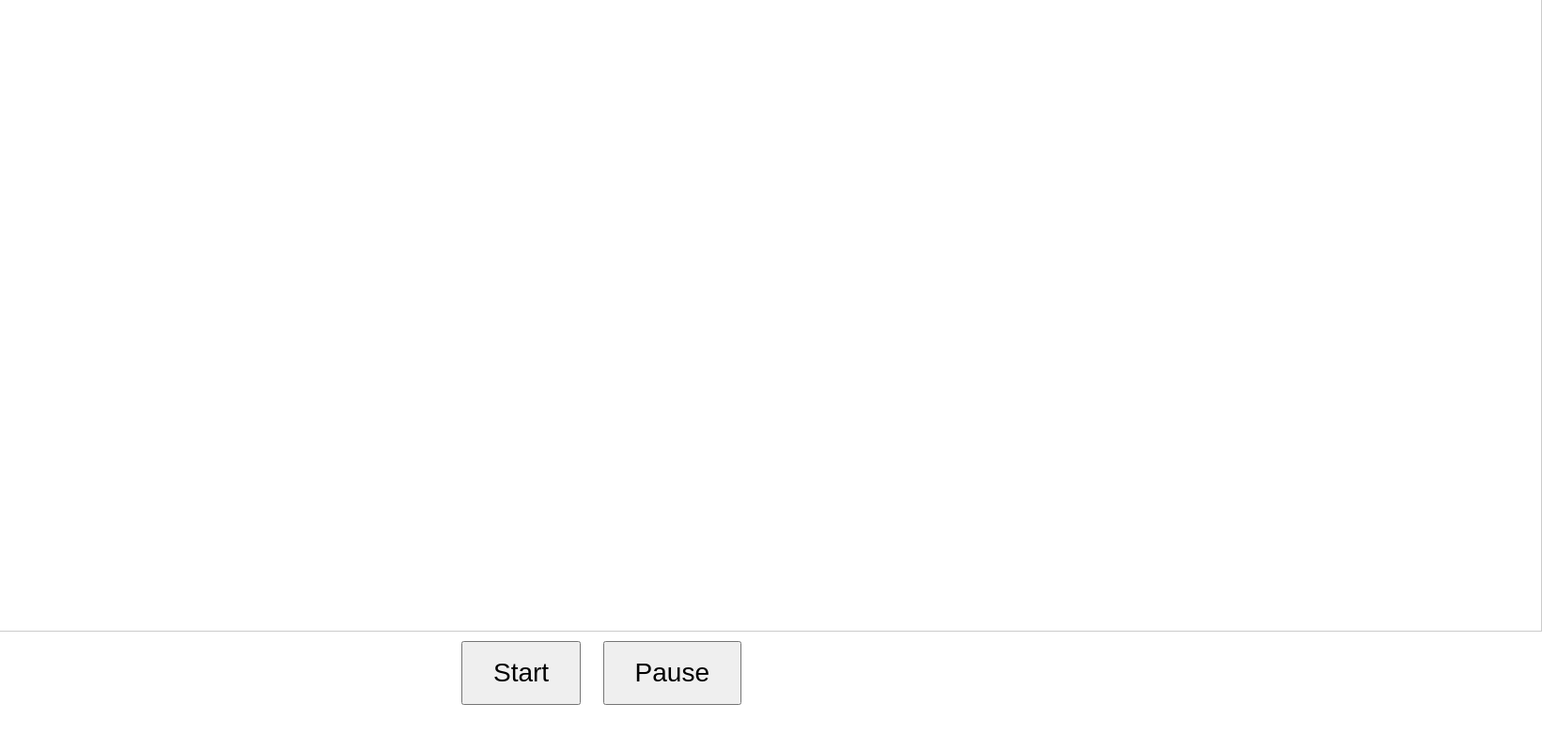
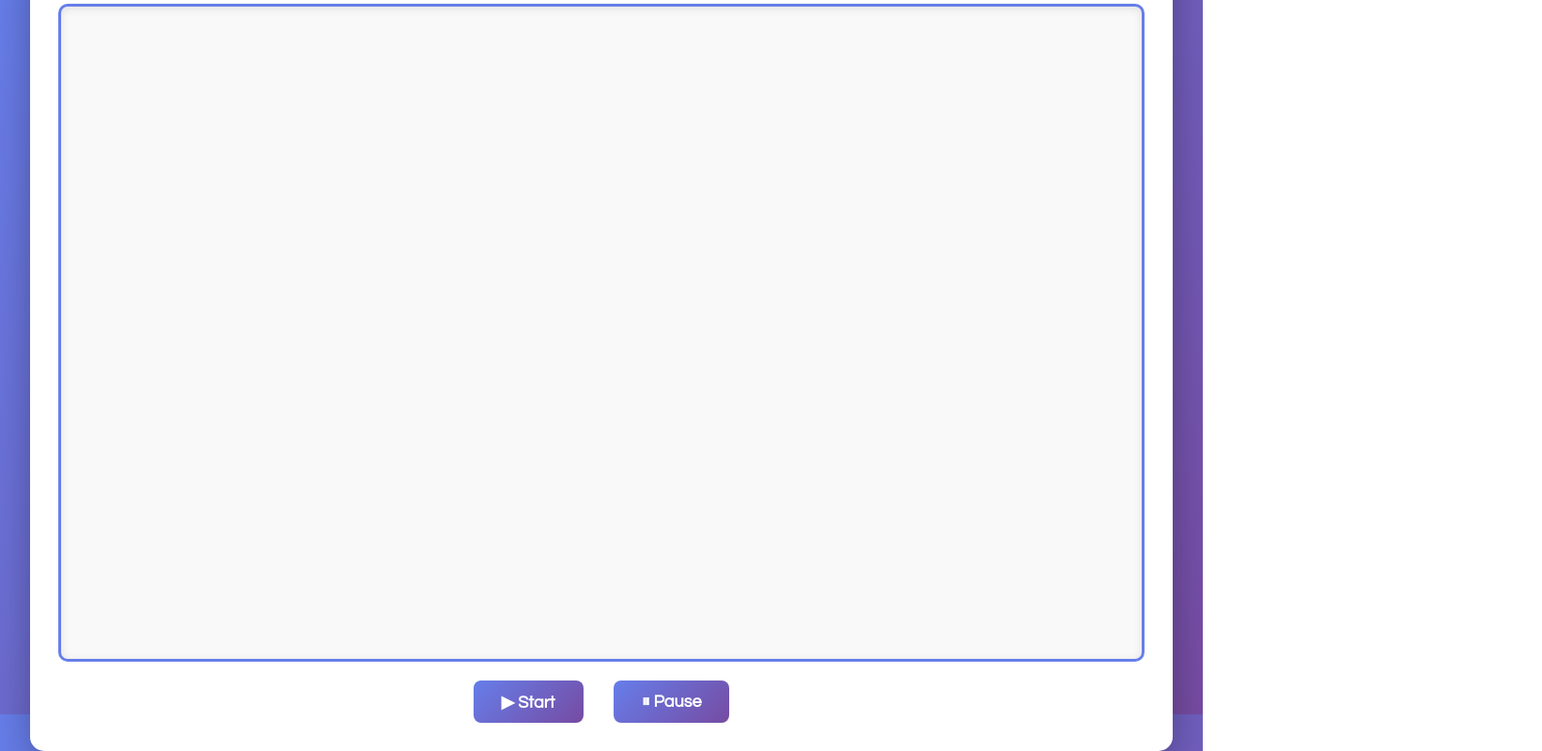
Before and after one commit to numericsfoundation/6ornot, a plain HTML site: page index.html in a window 1280 px wide. Shown: the part 40-839 px from the top of the page at 94% size, 1641 px wide, since content can reach past the window. Before the commit the page ends 800 px from the top, so only its background shows below. Drawn offline with Linux system fonts and the light colour scheme.

Commit message:
Update title and styles for Six or Not Six game

```diff
--- a/index.html
+++ b/index.html
@@ -1,63 +1,123 @@
-
 <!DOCTYPE html>
 <html>
 <head>
 <meta charset="UTF-8">
-<title>Single Digit Display</title>
+<title>Six or Not Six</title>
 <style>
-body{
-  margin:0;
-  display:flex;
-  flex-direction:column;
-  align-items:center;
-  justify-content:center;
-  height:100vh;
-  font-family:'Century Gothic', Arial, sans-serif;
+* {
+  margin: 0;
+  padding: 0;
+  box-sizing: border-box;
 }
-.slide{
-  width:2000px;
-  height:1100px;
-  position:relative;
-  border:1px solid #ccc;
-  overflow:hidden;
+
+body {
+  background: linear-gradient(135deg, #667eea 0%, #764ba2 100%);
+  display: flex;
+  flex-direction: column;
+  align-items: center;
+  justify-content: center;
+  height: 100vh;
+  font-family: 'Century Gothic', 'Trebuchet MS', sans-serif;
 }
-.num{
-  position:absolute;
-  transform:translate(-50%,-50%);
-  font-size:600px;
-  font-weight:bold;
-  text-shadow:4px 6px 6px rgba(0,0,0,0.25);
-  transition:all 1.5s ease-in-out;
+
+.container {
+  text-align: center;
+  background: white;
+  padding: 30px;
+  border-radius: 15px;
+  box-shadow: 0 10px 40px rgba(0, 0, 0, 0.3);
+  width: 95%;
+  max-width: 1400px;
 }
-button{
-  font-size:28px;
-  padding:16px 32px;
-  margin:10px;
+
+h1 {
+  color: #333;
+  margin-bottom: 20px;
+  font-size: 32px;
+}
+
+.slide {
+  width: 100%;
+  height: 700px;
+  position: relative;
+  background: #f9f9f9;
+  overflow: hidden;
+  border-radius: 10px;
+  border: 3px solid #667eea;
+  margin: 20px 0;
+  box-shadow: inset 0 2px 10px rgba(0, 0, 0, 0.1);
+}
+
+.num {
+  position: absolute;
+  transform: translate(-50%, -50%);
+  font-size: 500px;
+  font-weight: bold;
+  text-shadow: 4px 6px 6px rgba(0, 0, 0, 0.25);
+  transition: all 1.5s ease-in-out;
+  color: #2E75B6;
+  line-height: 1;
+  font-family: 'Century Gothic', 'Trebuchet MS', sans-serif;
+}
+
+.controls {
+  margin-top: 20px;
+  display: flex;
+  gap: 12px;
+  justify-content: center;
+}
+
+button {
+  font-size: 18px;
+  padding: 12px 30px;
+  margin: 0 10px;
+  cursor: pointer;
+  background: linear-gradient(135deg, #667eea 0%, #764ba2 100%);
+  color: white;
+  border: none;
+  border-radius: 8px;
+  font-weight: bold;
+  transition: transform 0.2s, box-shadow 0.2s;
+  font-family: 'Century Gothic', 'Trebuchet MS', sans-serif;
+}
+
+button:hover {
+  transform: translateY(-2px);
+  box-shadow: 0 5px 15px rgba(102, 126, 234, 0.4);
+}
+
+button:active {
+  transform: translateY(0);
 }
 </style>
 </head>
 <body>
 
+<div class="container">
+  <h1>Six or Not Six</h1>
+
   <div class="slide" id="slide"></div>
-<div>
-<button onclick="start()">Start</button>
-<button onclick="pause()">Pause</button>
+
+  <div class="controls">
+    <button onclick="start()">▶ Start</button>
+    <button onclick="pause()">⏸ Pause</button>
+  </div>
 </div>
 
 <script>
-const slide=document.getElementById("slide");
+const slide = document.getElementById("slide");
 
-let timer=null, running=false;
+let timer = null, running = false;
 
-const digits=["0","1","2","3","4","5","6","7","8","9"];
+const digits = ["0", "1", "2", "3", "4", "5", "6", "7", "8", "9"];
 
-const el=document.createElement("div");
-el.className="num";
+const el = document.createElement("div");
+el.className = "num";
 slide.appendChild(el);
 
 function randomBackground(){
- const colors=["#ffffff","#f2f2f2","#e8f0fe","#fff3cd","#e6ffe6","#fce4ec","#e0f7fa"];
- slide.style.background=colors[Math.floor(Math.random()*colors.length)];
+  const colors = ["#ffffff", "#f2f2f2", "#e8f0fe", "#fff3cd", "#e6ffe6", "#fce4ec", "#e0f7fa"];
+  slide.style.background = colors[Math.floor(Math.random() * colors.length)];
 }
 
 function getDigit(){
@@ -65,30 +125,30 @@ function getDigit(){
     return "6";
   } else {
     const others = digits.filter(x => x !== "6");
-   return others[Math.floor(Math.random()*others.length)];
+    return others[Math.floor(Math.random() * others.length)];
   }
 }
 
 function next(){
   if(!running) return;
 
- el.style.left='50%';
- el.style.top='50%';
- el.innerText=getDigit();
+  el.style.left = '50%';
+  el.style.top = '50%';
+  el.innerText = getDigit();
 
   randomBackground();
 
- timer=setTimeout(next,2000);
+  timer = setTimeout(next, 2000);
 }
 
 function start(){
   if(running) return;
- running=true;
+  running = true;
   next();
 }
 
 function pause(){
- running=false;
+  running = false;
   clearTimeout(timer);
 }
 </script>
```
Lines whose indentation alone changed are shown as unchanged.
